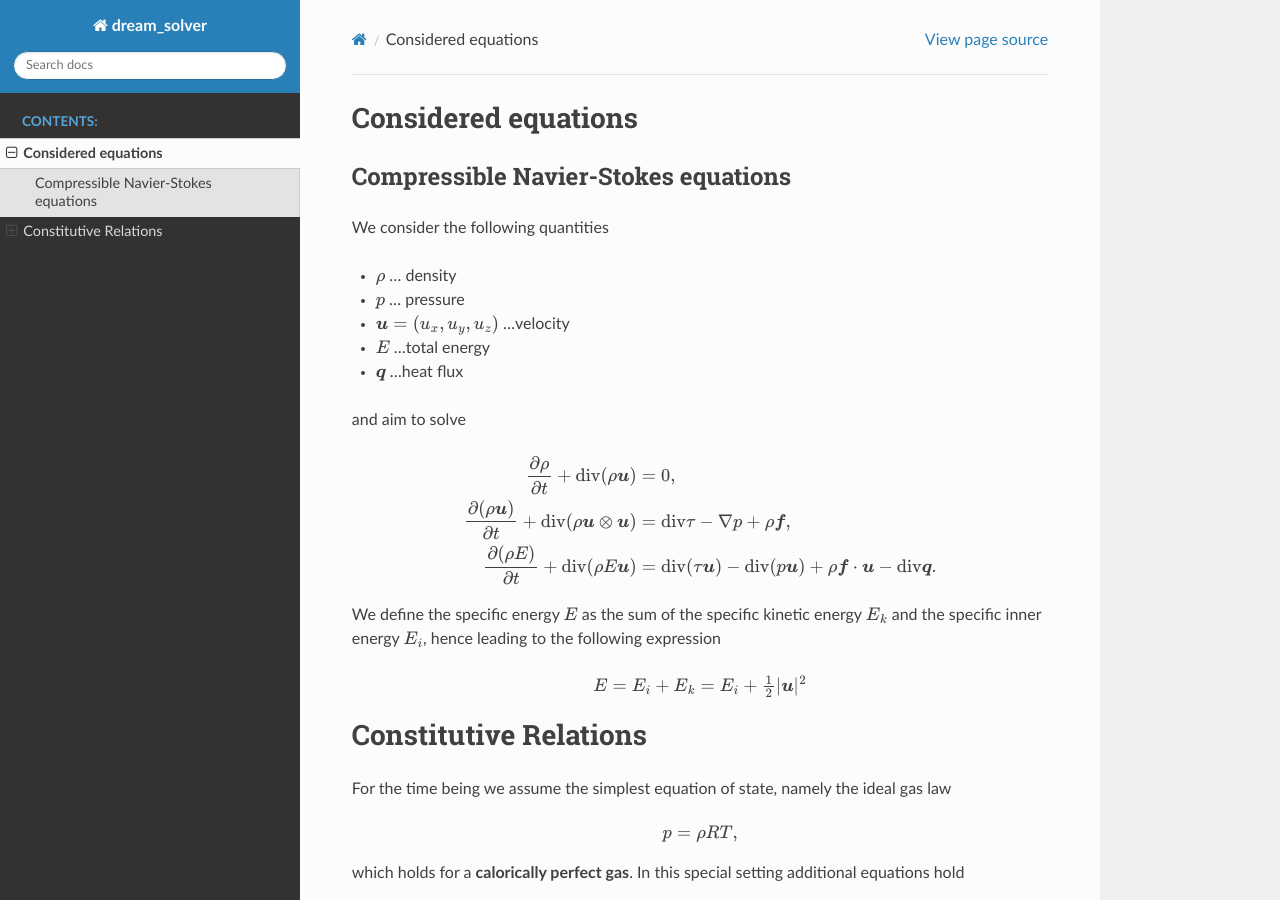
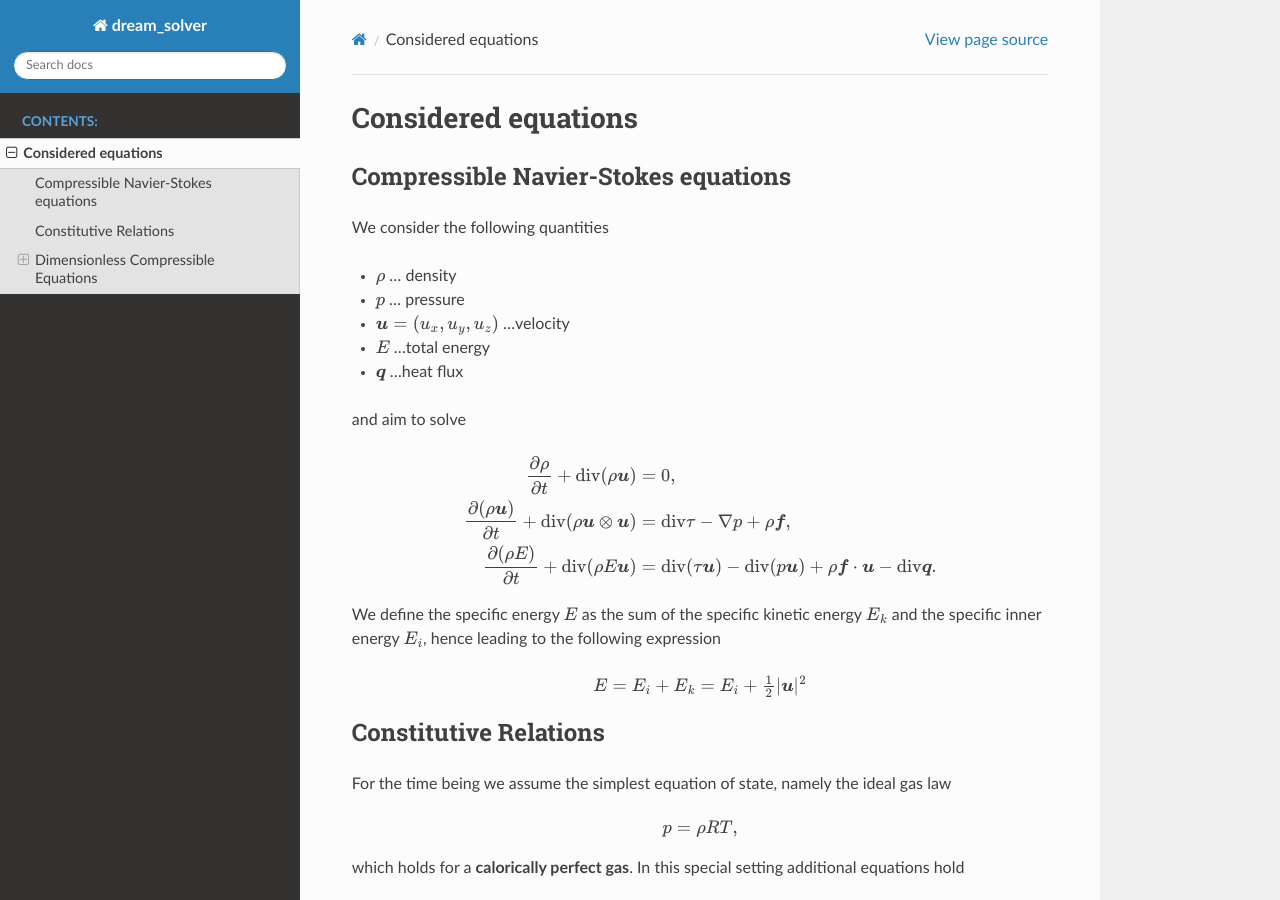
Before and after one commit to plederer/dream_solver, a Sphinx documentation site: the page built from docs/basics/navierstokes.md, in a window 1280 px wide and 900 px high. Built offline with Sphinx 7.4.7 and the Read the Docs theme 2.0.0, drawn with Linux system fonts in a browser that asks for light colours.

Commit message:
typo and tree depth

```diff
--- a/docs/basics/navierstokes.md
+++ b/docs/basics/navierstokes.md
@@ -29,7 +29,7 @@ $$
     \end{align*}
 $$
 
-# Constitutive Relations
+## Constitutive Relations
 
 
 For the time being we assume the simplest equation of state, namely the ideal gas law
--- a/docs/index.rst
+++ b/docs/index.rst
@@ -8,7 +8,7 @@ fidelity and efficient **d**\ i\ **r**\ ect **ae**\ rocoustic si\ **m**\ ulation
 
 
 .. toctree::
-   :maxdepth: 2
+   :maxdepth: 3
    :caption: Contents:
 
    basics/navierstokes.md
```
